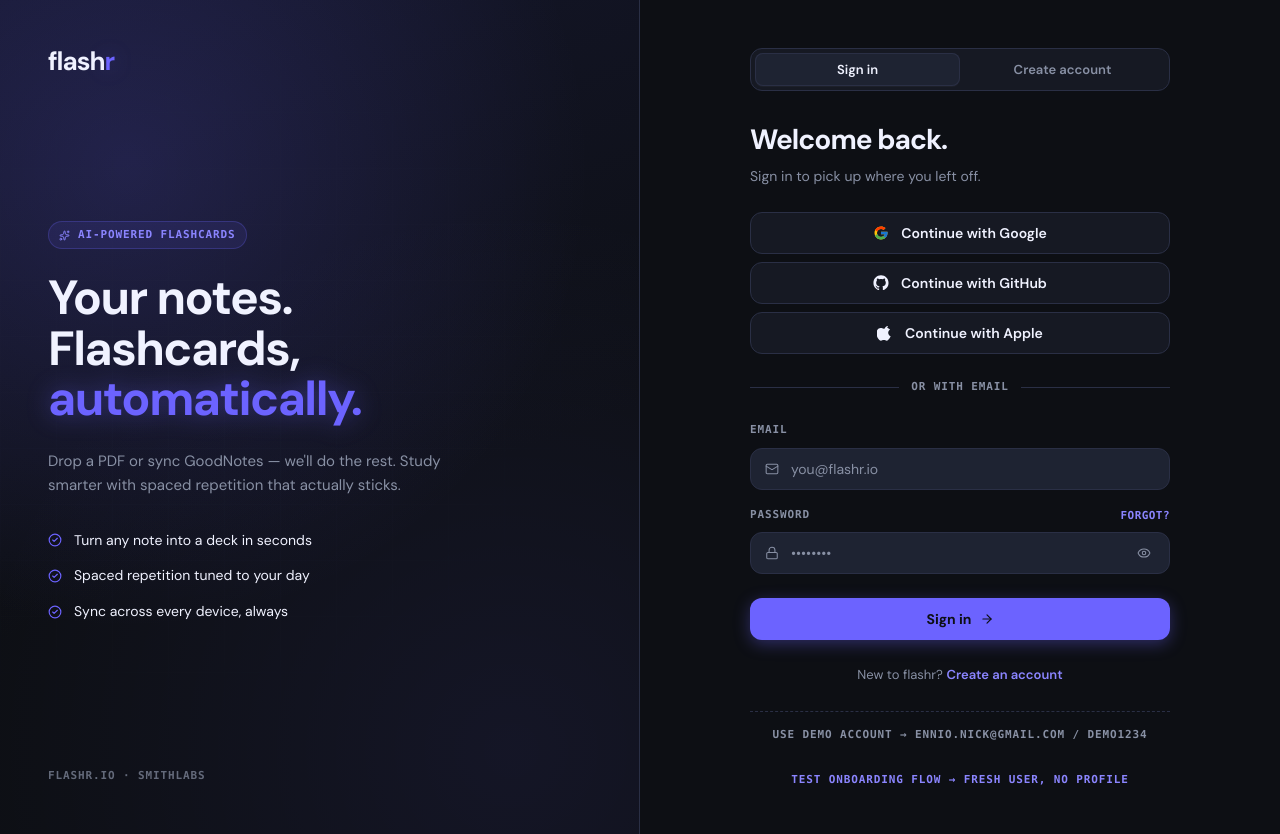
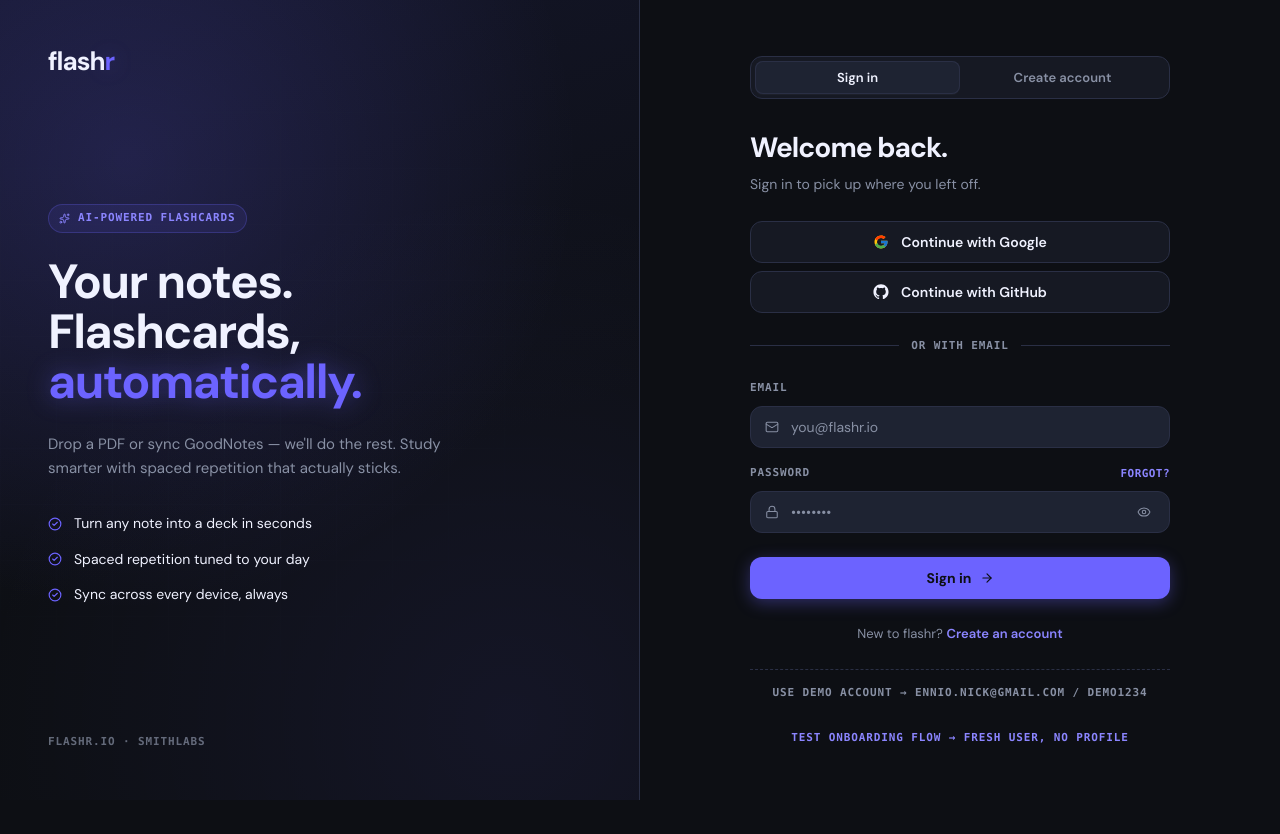
Before and after one commit to schmenniooo/flashr, a React (Vite) app in the folder web/: page /login in a window 1280 px wide. After the commit the page ends 800 px from the top, so only its background shows below. Built offline with nearby package versions, Linux system fonts and the light colour scheme; no server answers.

Commit message:
apple provider removed

```diff
--- a/web/src/pages/Login.tsx
+++ b/web/src/pages/Login.tsx
@@ -159,10 +159,6 @@ export function Login() {
             <button className="auth__oauth-btn" onClick={handleDemo}>
               <GithubIcon />
               Continue with GitHub
-            </button>
-            <button className="auth__oauth-btn" onClick={handleDemo}>
-              <AppleIcon />
-              Continue with Apple
             </button>
           </div>
 
@@ -348,11 +344,3 @@ function GithubIcon() {
     </svg>
   );
 }
-
-function AppleIcon() {
-  return (
-    <svg width="16" height="16" viewBox="0 0 24 24" aria-hidden fill="currentColor">
-      <path d="M16.365 1.43c0 1.14-.49 2.23-1.27 3.02-.84.86-2.2 1.52-3.31 1.43-.14-1.08.43-2.22 1.2-2.98.87-.86 2.32-1.5 3.38-1.47zM20.5 17.03c-.58 1.29-.86 1.86-1.6 3-1.05 1.6-2.54 3.6-4.37 3.62-1.63.02-2.05-1.06-4.27-1.05-2.22.01-2.67 1.07-4.3 1.05-1.83-.02-3.24-1.82-4.29-3.42-2.92-4.48-3.22-9.74-1.42-12.54 1.27-1.99 3.28-3.16 5.17-3.16 1.92 0 3.13 1.06 4.72 1.06 1.54 0 2.48-1.06 4.7-1.06 1.68 0 3.46.92 4.73 2.5-4.15 2.27-3.47 8.21.93 9.99z" />
-    </svg>
-  );
-}
```
